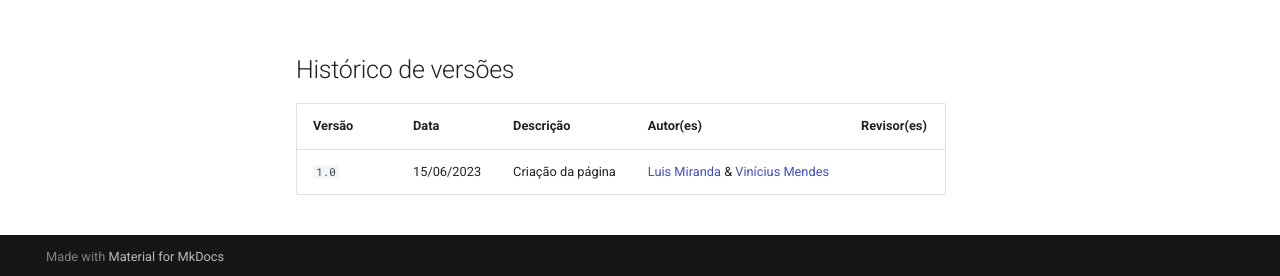
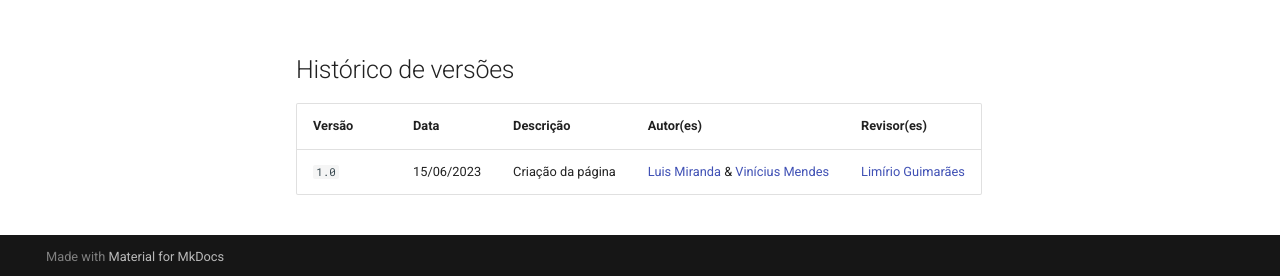
Before and after one commit to UnBArqDsw2024-1/2024.1_G2_My_Music, an MkDocs documentation site: the page built from docs/Base/prototipo.md, in a window 1280 px wide and 900 px high, scrolled down 905 px. Shown: the part 621-897 px from the top of the window. Built offline with MkDocs 1.6.1 and Material for MkDocs 9.7.7, drawn with Linux system fonts in a browser that asks for light colours.

Commit message:
revisão prototipo

```diff
--- a/docs/Base/prototipo.md
+++ b/docs/Base/prototipo.md
@@ -29,4 +29,4 @@ O modelo do nosso protótipo de alta fidelidade pode ser visto completo através
 
 |   Versão  |    Data   | Descrição | Autor(es) | Revisor(es)|
 | --------- | --------- | --------- | --------- | ---------- |
-|   `1.0`   | 15/06/2023| Criação da página | [Luis Miranda](https://github.com/LuisMiranda10) & [Vinícius Mendes](https://github.com/yabamiah)|  |
+|   `1.0`   | 15/06/2023| Criação da página | [Luis Miranda](https://github.com/LuisMiranda10) & [Vinícius Mendes](https://github.com/yabamiah)| [Limírio Guimarães](https://github.com/LimirioGuimaraes) |
```
